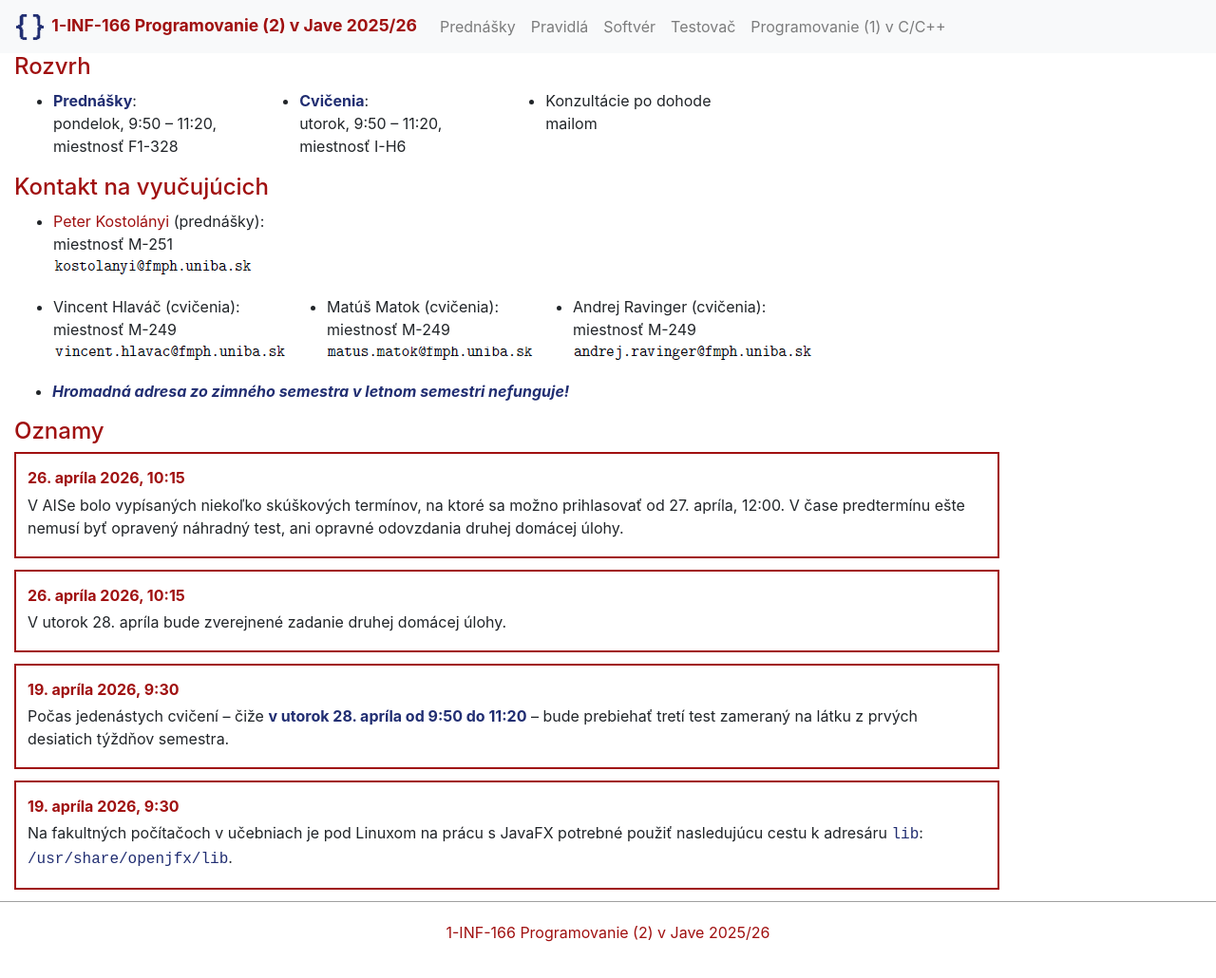
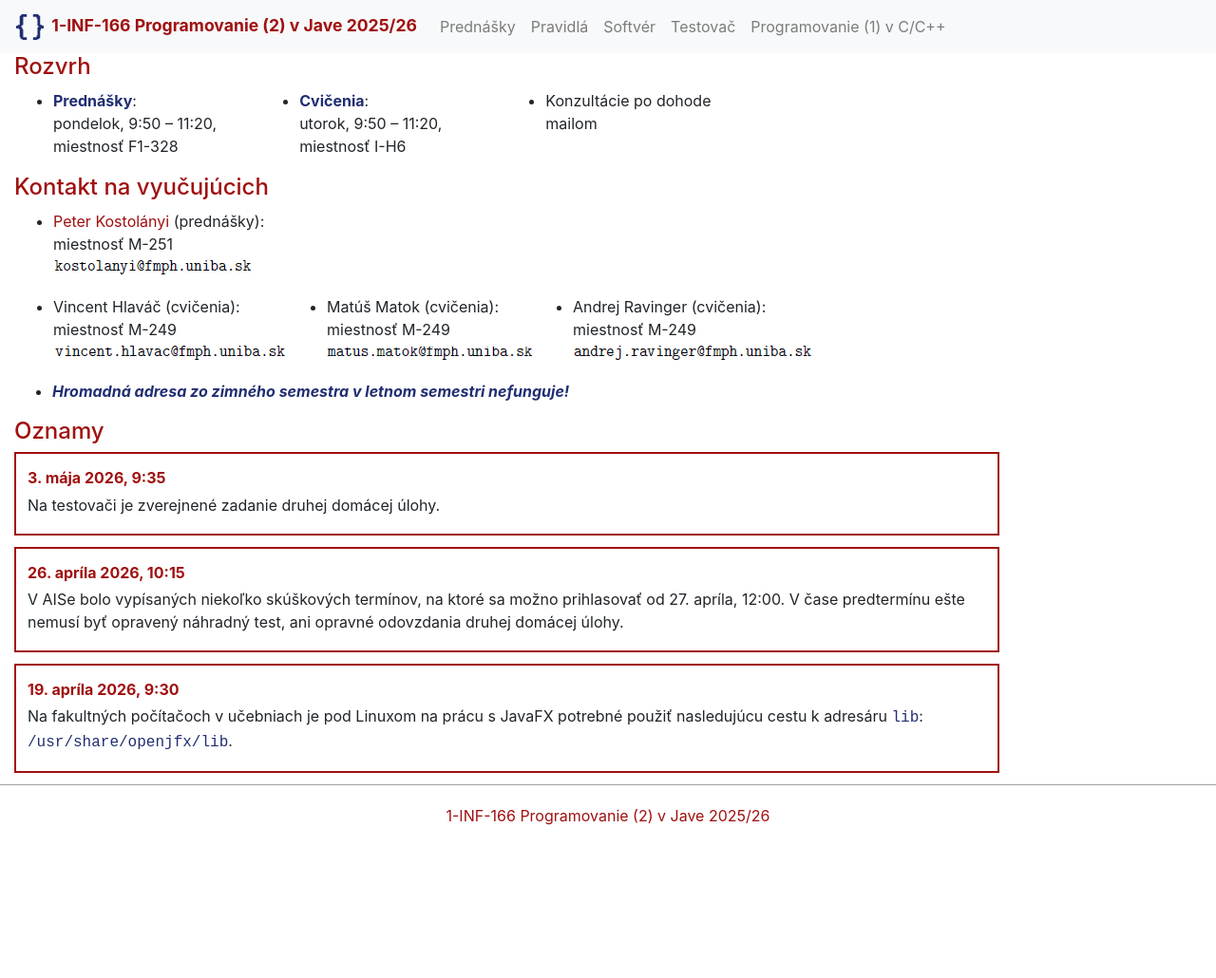
Before and after one commit to dcs-fmph/prog2, a Jekyll site: the page built from index.md, in a window 1280 px wide. Shown: the whole page at 95% size. Built offline with Jekyll 4.4.1, drawn with Linux system fonts in a browser that asks for light colours; nearby versions of some CDN libraries; our own code applies the rules of GitHub Pages for plain Markdown files; after the commit the page ends 907 px from its top, so only the background shows below that.

Commit message:
Update index.md

```diff
--- a/index.md
+++ b/index.md
@@ -43,21 +43,15 @@ miestnosť M-249<br/>
 ## Oznamy
 
 <div class="oznam">
-<h4>26. apríla 2026, 10:15</h4>
+<h4>3. mája 2026, 9:35</h4>
 
-V AISe bolo vypísaných niekoľko skúškových termínov, na ktoré sa možno prihlasovať od 27. apríla, 12:00. V čase predtermínu ešte nemusí byť opravený náhradný test, ani opravné odovzdania druhej domácej úlohy.
+Na testovači je zverejnené zadanie druhej domácej úlohy.
 </div>
 
 <div class="oznam">
 <h4>26. apríla 2026, 10:15</h4>
 
-V utorok 28. apríla bude zverejnené zadanie druhej domácej úlohy.
-</div>
-
-<div class="oznam">
-<h4>19. apríla 2026, 9:30</h4>
-
-Počas jedenástych cvičení &ndash; čiže <strong>v utorok 28. apríla od 9:50 do 11:20</strong> &ndash; bude prebiehať tretí test zameraný na látku z prvých desiatich týždňov semestra.
+V AISe bolo vypísaných niekoľko skúškových termínov, na ktoré sa možno prihlasovať od 27. apríla, 12:00. V čase predtermínu ešte nemusí byť opravený náhradný test, ani opravné odovzdania druhej domácej úlohy.
 </div>
 
 <div class="oznam">
```
